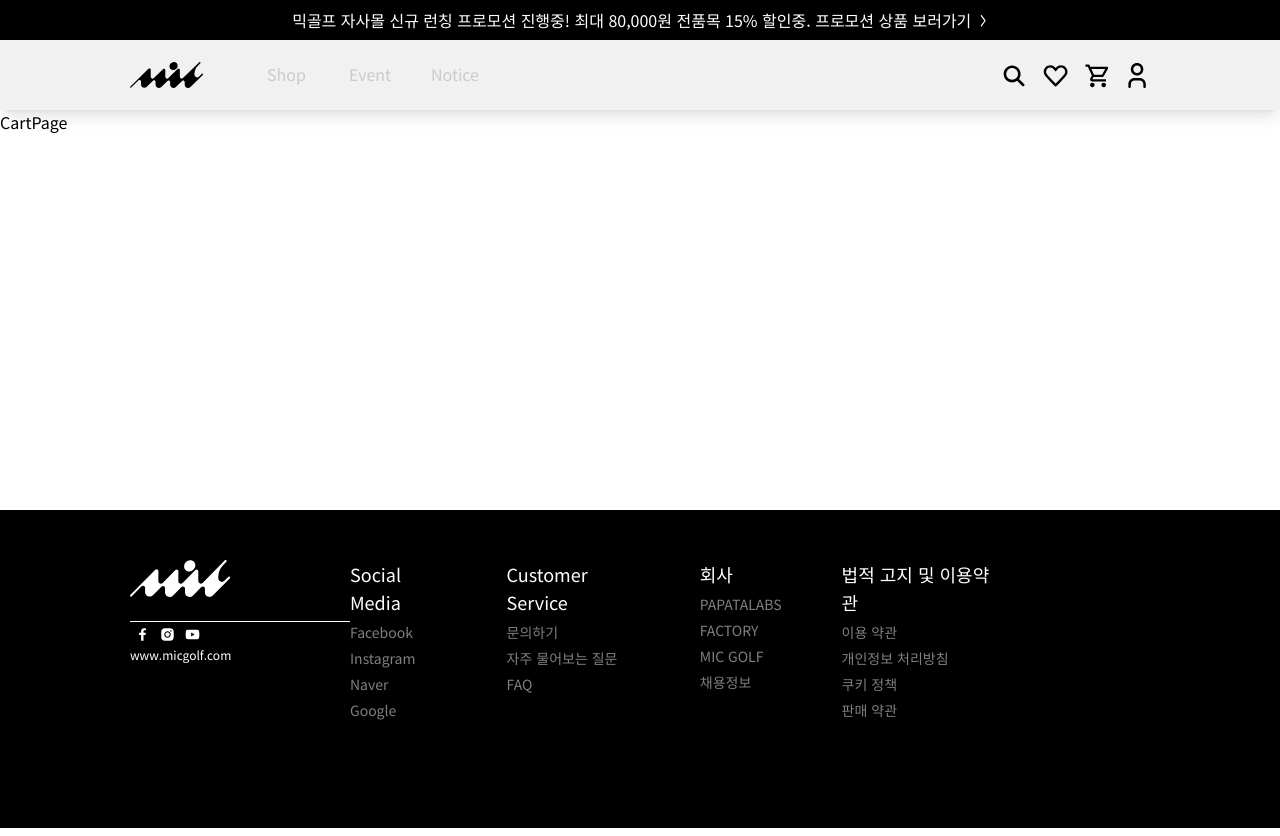
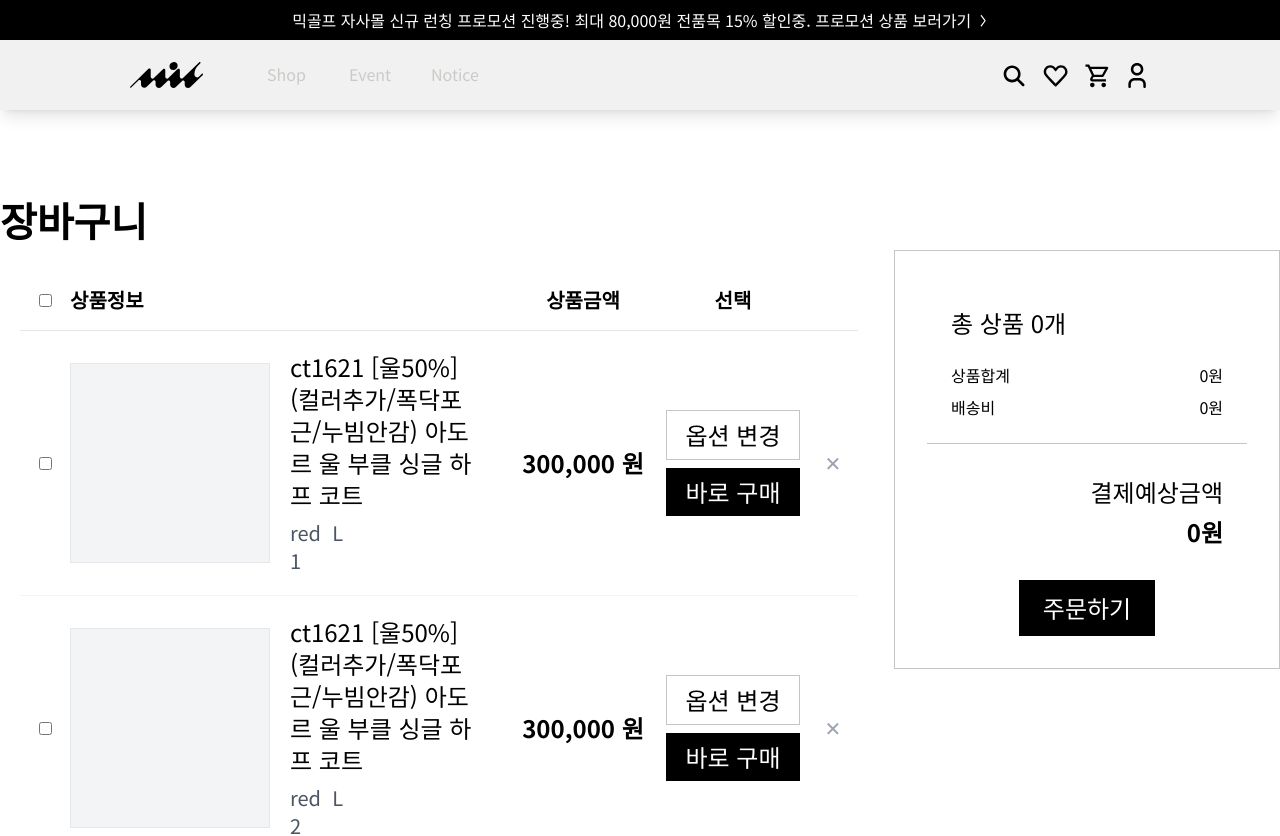
Before and after one commit to MICGolf/frontend, a React (Vite) app: page /cart in a window 1280 px wide. Shown: the top 836 px of the page. Built offline with nearby package versions, Linux system fonts and the light colour scheme.

Commit message:
design: 장바구니 페이지 ui 추가

```diff
--- /dev/null
+++ b/src/assets/dummys/cartItemData.ts
@@ -0,0 +1,40 @@
+import { CartItemData } from './types';
+
+export const cartItemData: CartItemData[] = [
+  {
+    id: 1,
+    name: 'ct1621 [울50%] (컬러추가/폭닥포근/누빔안감) 아도르 울 부클 싱글 하프 코트',
+    color: 'red',
+    size: 'L',
+    amount: 1,
+    price: 300000,
+    checked: false,
+  },
+  {
+    id: 2,
+    name: 'ct1621 [울50%] (컬러추가/폭닥포근/누빔안감) 아도르 울 부클 싱글 하프 코트',
+    color: 'red',
+    size: 'L',
+    amount: 2,
+    price: 300000,
+    checked: false,
+  },
+  {
+    id: 3,
+    name: '골프공',
+    color: 'red',
+    size: 'M',
+    amount: 3,
+    price: 300000,
+    checked: false,
+  },
+  {
+    id: 4,
+    name: '골프 파우치',
+    color: 'blue',
+    size: 'S',
+    amount: 4,
+    price: 300000,
+    checked: false,
+  },
+];
--- a/src/pages/cart/CartPage.tsx
+++ b/src/pages/cart/CartPage.tsx
@@ -1,5 +1,91 @@
+import { cartItemData } from '@/assets/dummys/cartItemData';
+
 const CartPage = () => {
-  return <div>CartPage</div>;
+  return (
+    <div className='mx-auto max-w-[1440px] pb-[120px] pt-[80px]'>
+      <div>
+        <div className='text-[40px] font-[700]'>장바구니</div>
+      </div>
+      <div className='flex gap-4'>
+        <div className='p-5 font-sans'>
+          <div className='grid grid-cols-[50px_100px_1fr_150px_150px_50px] items-center border-b border-gray-200 py-4 font-bold'>
+            <div className='text-center'>
+              <input type='checkbox' className='form-checkbox' />
+            </div>
+            <div className='col-span-2 text-xl'>상품정보</div>
+            <div className='text-center text-xl'>상품금액</div>
+            <div className='text-center text-xl'>선택</div>
+          </div>
+
+          {cartItemData.map((item) => (
+            <div
+              key={item.id}
+              className='grid grid-cols-[50px_200px_1fr_150px_150px_50px] items-center border-b border-gray-100 py-5'
+            >
+              <div className='text-center'>
+                <input type='checkbox' checked={item.checked} className='form-checkbox' />
+              </div>
+
+              <div className='h-[200px] w-[200px]'>
+                <div className='h-full w-full border border-gray-200 bg-gray-100'></div>
+              </div>
+
+              <div className='px-5 text-xl'>
+                <div className='mb-2 text-2xl'>{item.name}</div>
+                <div className='text-gray-600'>
+                  {item.color}&nbsp;&nbsp;{item.size}
+                </div>
+                <div className='text-gray-600'>{item.amount}</div>
+              </div>
+
+              <div className='text-center text-2xl font-bold'>{item.price.toLocaleString()} 원</div>
+
+              <div className='flex flex-col gap-2 px-2'>
+                <button className='border border-gray200 bg-white px-4 py-2 text-2xl hover:opacity-70'>
+                  옵션 변경
+                </button>
+                <button className='bg-black px-4 py-2 text-2xl text-white hover:opacity-70'>바로 구매</button>
+              </div>
+
+              <button className='text-xl text-gray-400 hover:text-gray-600'>✕</button>
+            </div>
+          ))}
+        </div>
+
+        {/* 주문 section */}
+        <div className='min-w-[386px]'>
+          <div className='flex flex-col gap-2 border border-gray200 p-8'>
+            <div className='flex flex-col gap-6 border-b border-gray200 p-6'>
+              <div className='mb- text-left text-2xl'>총 상품 0개</div>
+              <div className='flex flex-col gap-2'>
+                <div className='flex justify-between'>
+                  <span>상품합계</span>
+                  <span>0원</span>
+                </div>
+                <div className='flex justify-between'>
+                  <span>배송비</span>
+                  <span>0원</span>
+                </div>
+              </div>
+            </div>
+            <div className='flex flex-col gap-2 p-6 text-right text-2xl'>
+              <div>결제예상금액</div>
+              <strong>0원</strong>
+            </div>
+            <div className='flex justify-center'>
+              <button className='bg-black px-6 py-3 text-2xl text-white hover:opacity-70'>주문하기</button>
+            </div>
+          </div>
+        </div>
+      </div>
+      {/* 버튼 section */}
+      <div className='flex gap-2'>
+        <button className='border border-gray200 p-2 text-gray700'>계속 쇼핑하기</button>
+        <button className='border border-gray200 p-2 text-gray700'>선택 상품 삭제하기</button>
+        <button className='border border-gray200 p-2 text-gray700'>장바구니 비우기</button>
+      </div>
+    </div>
+  );
 };
 
 export default CartPage;
```
Also changed, not shown: src/assets/dummys/types.ts (+10 -0 lines).
